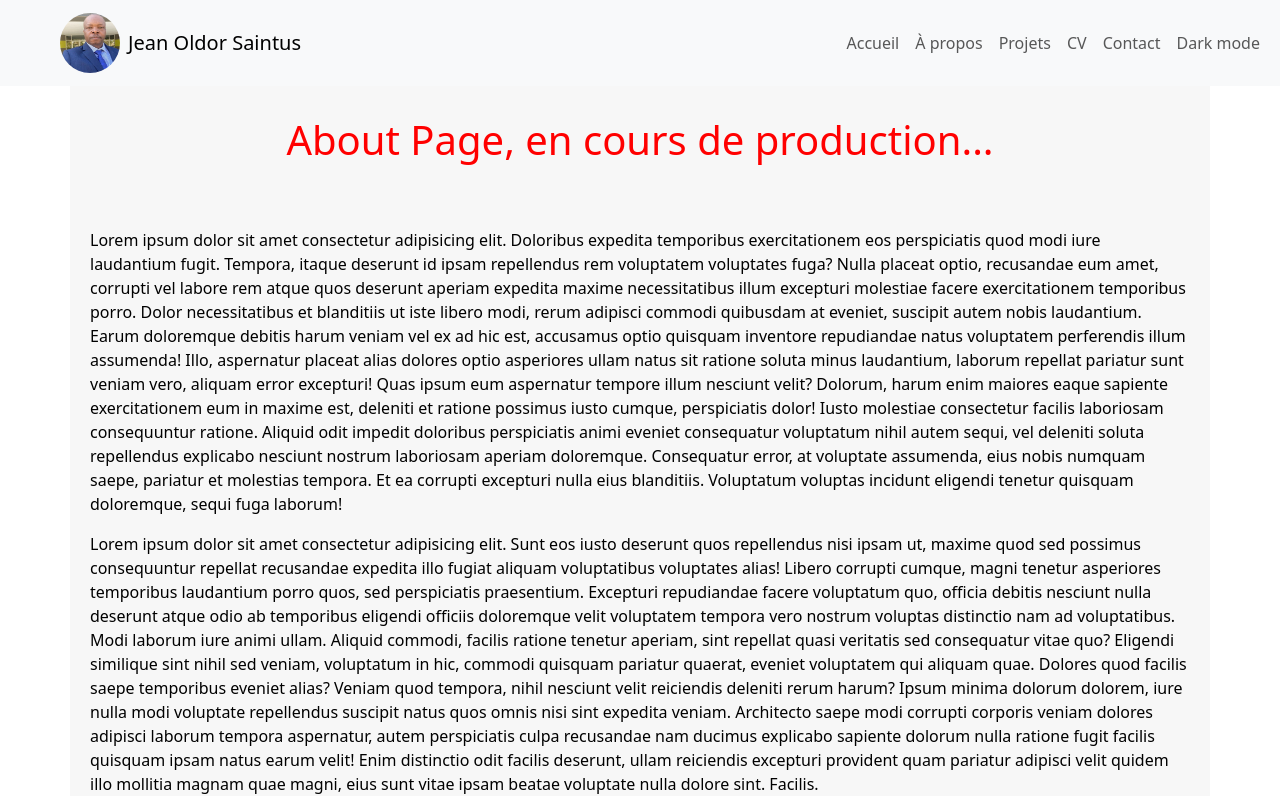
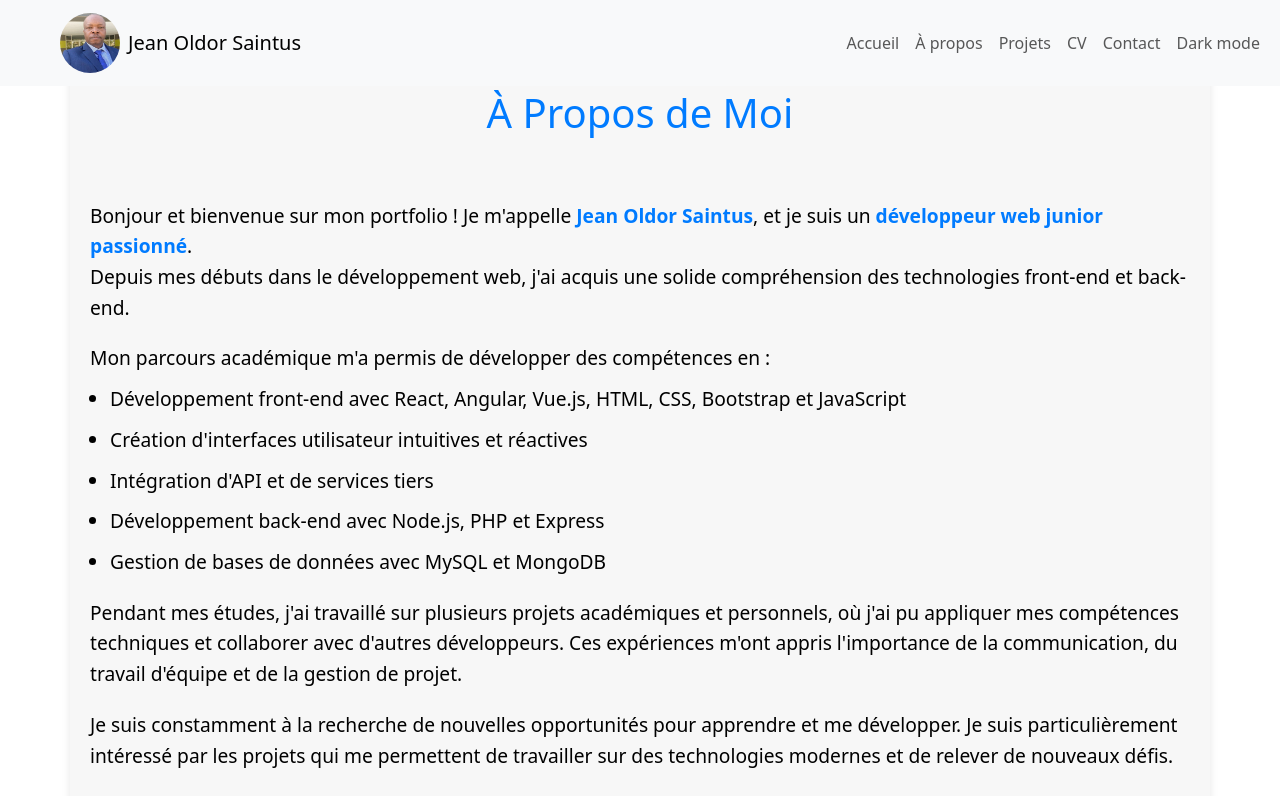
Before and after one commit to joslsinfo/portfolio-jean-oldor-saintus-react, a React (Create React App) app: page /portfolio-jean-oldor-saintus-react/about in a window 1280 px wide. Shown: the top 796 px of the page. Built offline with nearby package versions, Linux system fonts and the light colour scheme.

Commit message:
Ajout du component ContactPage fonctionnel avec emailjs et update de style dans les différentes parties de l'application

```diff
--- a/package.json
+++ b/package.json
@@ -4,6 +4,7 @@
   "private": true,
   "homepage": "https://joslsinfo.github.io/portfolio-jean-oldor-saintus-react",
   "dependencies": {
+    "@emailjs/browser": "^4.4.1",
     "@popperjs/core": "^2.11.8",
     "@testing-library/jest-dom": "^5.17.0",
     "@testing-library/react": "^13.4.0",
--- a/src/App.js
+++ b/src/App.js
@@ -13,6 +13,7 @@ const App = () => {
     <div>
       <BrowserRouter basename="portfolio-jean-oldor-saintus-react">
         <Header />
+
         <Routes>
           <Route path="/" element={<Home />} />
           <Route path="/about" element={<AboutPage />} />
--- a/src/pages/aboutPage/AboutPage.css
+++ b/src/pages/aboutPage/AboutPage.css
@@ -1,10 +1,47 @@
-.about-page{
-    color: red;
-    margin-top: 6rem;
-}
 
 .home {
     color: var(--text-color);
     background-color: var(--background-color);
     padding: 20px;
   }
+
+
+  .about-page {
+    background-color: #f9f9f9;
+    padding: 30px;
+    border-radius: 10px;
+    box-shadow: 0 4px 8px rgba(0, 0, 0, 0.1);
+    margin-top: 6cap;
+  }
+
+  .about-title {
+    font-size: 2.5rem;
+    color: #007bff;
+    margin-bottom: 20px;
+    text-align: center;
+  }
+
+  .about-content {
+    font-size: 1.2rem;
+    /* color: #333; */
+    line-height: 1.6;
+  }
+
+  .about-content p {
+    margin-bottom: 20px;
+  }
+
+  .about-content ul {
+    margin-top: 10px;
+    margin-bottom: 20px;
+    padding-left: 20px;
+  }
+
+  .about-content li {
+    margin-bottom: 10px;
+    list-style-type: disc;
+  }
+
+  .about-content strong {
+    color: #007bff;
+  }
--- a/src/pages/aboutPage/AboutPage.jsx
+++ b/src/pages/aboutPage/AboutPage.jsx
@@ -3,58 +3,49 @@ import "./AboutPage.css";
 
 const AboutPage = () => {
   return (
-    <div className="container home">
-      <h1 className="about-page">About Page, en cours de production...</h1>
-      <p>
-        Lorem ipsum dolor sit amet consectetur adipisicing elit. Doloribus
-        expedita temporibus exercitationem eos perspiciatis quod modi iure
-        laudantium fugit. Tempora, itaque deserunt id ipsam repellendus rem
-        voluptatem voluptates fuga? Nulla placeat optio, recusandae eum amet,
-        corrupti vel labore rem atque quos deserunt aperiam expedita maxime
-        necessitatibus illum excepturi molestiae facere exercitationem
-        temporibus porro. Dolor necessitatibus et blanditiis ut iste libero
-        modi, rerum adipisci commodi quibusdam at eveniet, suscipit autem nobis
-        laudantium. Earum doloremque debitis harum veniam vel ex ad hic est,
-        accusamus optio quisquam inventore repudiandae natus voluptatem
-        perferendis illum assumenda! Illo, aspernatur placeat alias dolores
-        optio asperiores ullam natus sit ratione soluta minus laudantium,
-        laborum repellat pariatur sunt veniam vero, aliquam error excepturi!
-        Quas ipsum eum aspernatur tempore illum nesciunt velit? Dolorum, harum
-        enim maiores eaque sapiente exercitationem eum in maxime est, deleniti
-        et ratione possimus iusto cumque, perspiciatis dolor! Iusto molestiae
-        consectetur facilis laboriosam consequuntur ratione. Aliquid odit
-        impedit doloribus perspiciatis animi eveniet consequatur voluptatum
-        nihil autem sequi, vel deleniti soluta repellendus explicabo nesciunt
-        nostrum laboriosam aperiam doloremque. Consequatur error, at voluptate
-        assumenda, eius nobis numquam saepe, pariatur et molestias tempora. Et
-        ea corrupti excepturi nulla eius blanditiis. Voluptatum voluptas
-        incidunt eligendi tenetur quisquam doloremque, sequi fuga laborum!
-      </p>
-      <p>
-        Lorem ipsum dolor sit amet consectetur adipisicing elit. Sunt eos iusto
-        deserunt quos repellendus nisi ipsam ut, maxime quod sed possimus
-        consequuntur repellat recusandae expedita illo fugiat aliquam
-        voluptatibus voluptates alias! Libero corrupti cumque, magni tenetur
-        asperiores temporibus laudantium porro quos, sed perspiciatis
-        praesentium. Excepturi repudiandae facere voluptatum quo, officia
-        debitis nesciunt nulla deserunt atque odio ab temporibus eligendi
-        officiis doloremque velit voluptatem tempora vero nostrum voluptas
-        distinctio nam ad voluptatibus. Modi laborum iure animi ullam. Aliquid
-        commodi, facilis ratione tenetur aperiam, sint repellat quasi veritatis
-        sed consequatur vitae quo? Eligendi similique sint nihil sed veniam,
-        voluptatum in hic, commodi quisquam pariatur quaerat, eveniet voluptatem
-        qui aliquam quae. Dolores quod facilis saepe temporibus eveniet alias?
-        Veniam quod tempora, nihil nesciunt velit reiciendis deleniti rerum
-        harum? Ipsum minima dolorum dolorem, iure nulla modi voluptate
-        repellendus suscipit natus quos omnis nisi sint expedita veniam.
-        Architecto saepe modi corrupti corporis veniam dolores adipisci laborum
-        tempora aspernatur, autem perspiciatis culpa recusandae nam ducimus
-        explicabo sapiente dolorum nulla ratione fugit facilis quisquam ipsam
-        natus earum velit! Enim distinctio odit facilis deserunt, ullam
-        reiciendis excepturi provident quam pariatur adipisci velit quidem illo
-        mollitia magnam quae magni, eius sunt vitae ipsam beatae voluptate nulla
-        dolore sint. Facilis.
-      </p>
+    <div className="container about-page home">
+      <h1 className="about-title">À Propos de Moi</h1>
+      <div className="about-content">
+        <p>
+          Bonjour et bienvenue sur mon portfolio ! Je m'appelle
+          <strong> Jean Oldor Saintus</strong>, et je suis un
+          <strong> développeur web junior passionné</strong>. <br />
+          Depuis mes débuts dans le développement web, j'ai acquis une solide
+          compréhension des technologies front-end et back-end.
+        </p>
+        <p>
+          Mon parcours académique m'a permis de développer des compétences en :
+          <ul>
+            <li>
+              Développement front-end avec React, Angular, Vue.js, HTML, CSS,
+              Bootstrap et JavaScript
+            </li>
+            <li>Création d'interfaces utilisateur intuitives et réactives</li>
+            <li>Intégration d'API et de services tiers</li>
+            <li>Développement back-end avec Node.js, PHP et Express</li>
+            <li>Gestion de bases de données avec MySQL et MongoDB</li>
+          </ul>
+        </p>
+        <p>
+          Pendant mes études, j'ai travaillé sur plusieurs projets académiques
+          et personnels, où j'ai pu appliquer mes compétences techniques et
+          collaborer avec d'autres développeurs. Ces expériences m'ont appris
+          l'importance de la communication, du travail d'équipe et de la gestion
+          de projet.
+        </p>
+        <p>
+          Je suis constamment à la recherche de nouvelles opportunités pour
+          apprendre et me développer. Je suis particulièrement intéressé par les
+          projets qui me permettent de travailler sur des technologies modernes
+          et de relever de nouveaux défis.
+        </p>
+        <p>
+          Si vous avez des opportunités professionnelles, des idées de projets,
+          ou si vous souhaitez simplement discuter, n'hésitez pas à me
+          contacter. Je serais ravi de vous répondre et de discuter de la
+          manière dont nous pourrions collaborer ensemble.
+        </p>
+      </div>
     </div>
   );
 };
--- a/src/pages/contactPage/ContactPage.css
+++ b/src/pages/contactPage/ContactPage.css
@@ -8,3 +8,23 @@
     background-color: var(--background-color);
     padding: 20px;
   }
+
+  .contact{
+    margin-bottom: 2rem;
+    margin-top: 6rem;
+    color: #0D6EFD;
+  }
+
+  .contact-message {
+    font-size: 1.2rem;
+    color: #333;
+    margin-bottom: 20px;
+    background-color: #f8f9fa;
+    padding: 15px;
+    border-left: 5px solid #007bff;
+    border-radius: 5px;
+  }
+
+  .contact-message strong {
+    color: #007bff;
+  }
--- a/src/pages/contactPage/ContactPage.jsx
+++ b/src/pages/contactPage/ContactPage.jsx
@@ -1,37 +1,85 @@
-import React from "react";
+import React, { useRef } from "react";
 import "./ContactPage.css";
+import emailjs from "@emailjs/browser";
 
-const ContactPage = () => {
+export const ContactPage = () => {
+  const form = useRef();
+
+  const sendEmail = (e) => {
+    e.preventDefault();
+
+    emailjs
+      .sendForm(
+        process.env.REACT_APP_EMAILJS_SERVICEID,
+        process.env.REACT_APP_EMAILJS_TEMPLATEID,
+        form.current,
+        process.env.REACT_APP_EMAILJS_USERID
+      )
+      .then(
+        (result) => {
+          // Code pour gérer la soumission réussie du formulaire
+          console.log("SUCCESS!", result.text);
+          // Réinitialiser le formulaire après l'envoi réussi
+          if (form.current) {
+            form.current.reset();
+          }
+        },
+        (error) => {
+          // Code pour gérer l'échec de la soumission du formulaire
+          console.log("FAILED...", error.text);
+        }
+      );
+  };
+
   return (
-    <div className="container home">
-      <h1 className="contact-page">Contact page, en cours de production ...</h1>
-      <p>
-        Lorem ipsum dolor sit amet consectetur adipisicing elit. Corrupti
-        perferendis mollitia at ab soluta hic ipsa perspiciatis inventore
-        aperiam, consequatur neque quia minus autem voluptate, iste vero
-        praesentium quisquam libero. Error, laudantium pariatur dolor nostrum
-        ducimus molestiae ullam earum omnis accusantium iusto saepe eligendi
-        sint corporis maxime minima, magnam, quasi a impedit autem cumque
-        praesentium aperiam. Neque saepe omnis perspiciatis. Rem expedita, ullam
-        impedit enim non, omnis fuga perferendis, minus accusamus cumque iste
-        maxime quidem ex? Sapiente similique in eius tenetur quasi.
-        Exercitationem dolore deserunt esse dignissimos, porro libero.
-        Perspiciatis ratione facere vel nisi magnam quia provident voluptas
-        molestias alias dolorem, officiis ducimus dolore iste unde hic
-        necessitatibus aspernatur a asperiores vero rem repellat doloremque
-        ullam, soluta enim. Aperiam sunt cum, ipsa reprehenderit dolorum modi
-        quasi magni, et ullam dicta repudiandae. Voluptatum accusantium enim
-        inventore dignissimos officiis, totam fugiat, quasi fugit, ab laboriosam
-        ipsa perspiciatis nemo esse laudantium natus dolor pariatur quibusdam ea
-        eius voluptate quam porro error ullam delectus! Id quas repellat tenetur
-        repellendus pariatur architecto, voluptates quam cum officiis amet
-        reprehenderit, aliquid, qui dignissimos expedita voluptate? Incidunt
-        voluptatibus delectus rem sed itaque velit minima, repellat, deleniti
-        quibusdam reprehenderit quia in ut odio repudiandae voluptates soluta
-        ullam nesciunt ab.
+    <form ref={form} onSubmit={sendEmail} className="container mt-5 home">
+      <h1 className="contact">Contact</h1>
+      <p className="contact-message">
+        Merci de visiter mon portfolio ! Que vous ayez des questions, des
+        opportunités professionnelles ou des collaborations à proposer,
+        n'hésitez pas à me contacter. Je vous répondrai dans les plus brefs
+        délais.
       </p>
-    </div>
+
+      <div className="mb-3 mt-3">
+        <label htmlFor="name" className="form-label">
+          Nom
+        </label>
+        <input
+          type="text"
+          id="name"
+          name="your_name"
+          className="form-control"
+          required
+        />
+      </div>
+      <div className="mb-3">
+        <label htmlFor="email" className="form-label">
+          Courriel
+        </label>
+        <input
+          type="email"
+          id="email"
+          name="your_email"
+          className="form-control"
+          required
+        />
+      </div>
+      <div className="mb-3">
+        <label htmlFor="message" className="form-label">
+          Message
+        </label>
+        <textarea
+          id="message"
+          name="message"
+          className="form-control"
+          required
+        ></textarea>
+      </div>
+      <button type="submit" className="btn btn-primary">
+        Send
+      </button>
+    </form>
   );
 };
-
 export default ContactPage;
```
Also changed, not shown: 2 other files (tests, documents, lock files or other folders).
